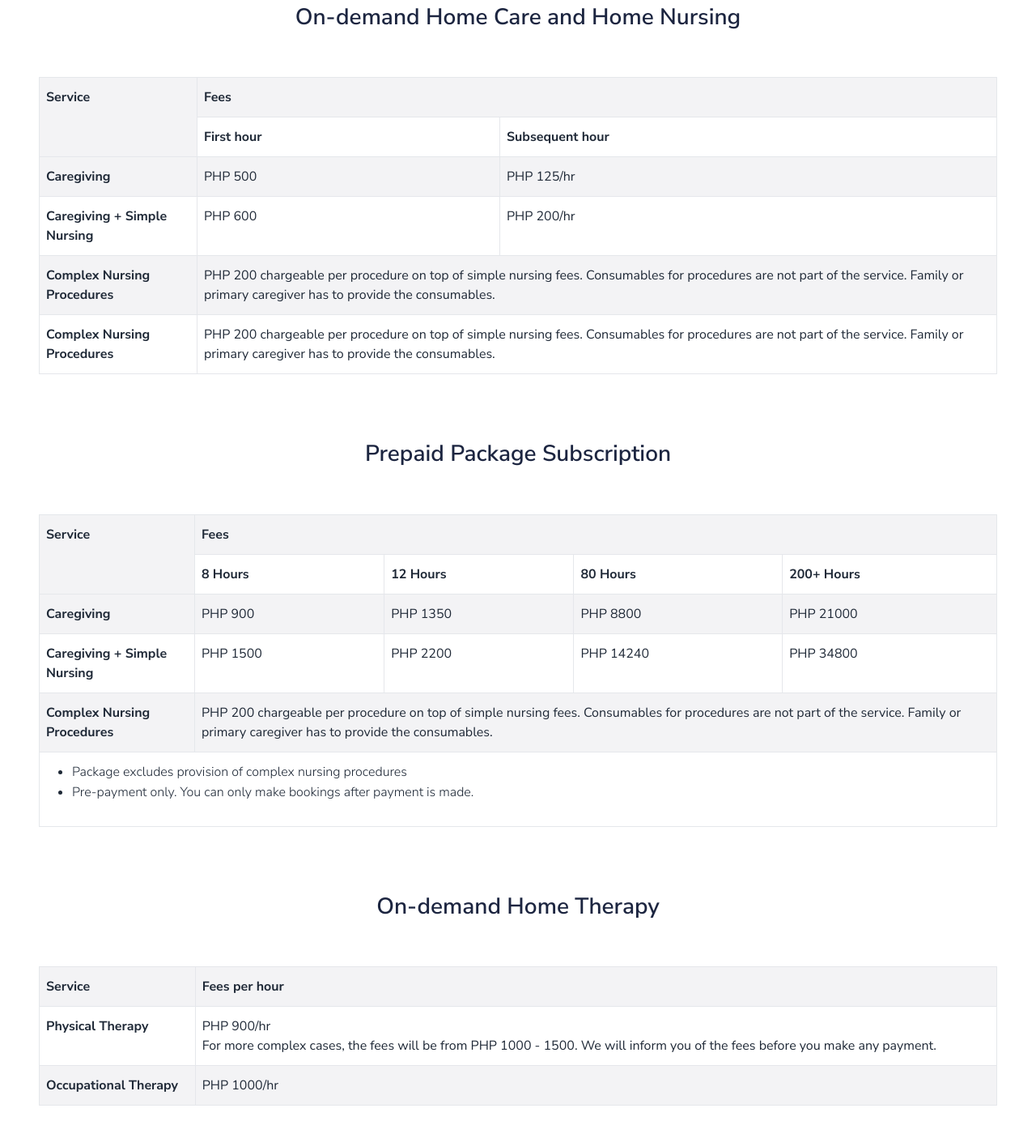
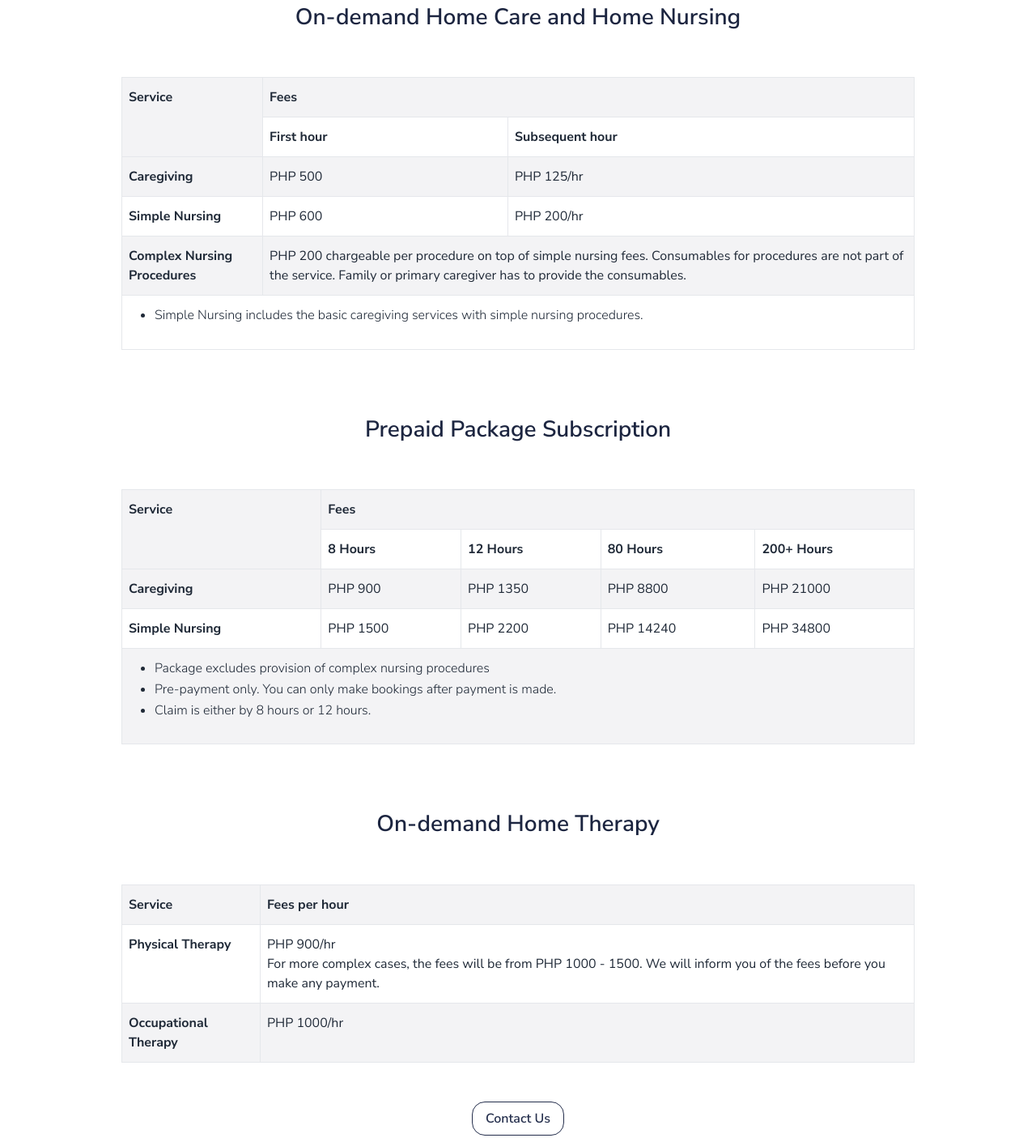
Before and after one commit to tzechong94/procare, a website: page pricing.html in a window 1280 px wide. Shown: the part 493-1898 px from the top of the page at 81% size. Drawn offline with Linux system fonts and the light colour scheme.

Commit message:
minor edits

```diff
--- a/faq.html
+++ b/faq.html
@@ -21,35 +21,17 @@
     <head>
         <meta http-equiv="Content-Type" content="text/html; charset=utf-8" />
     <!-- Primary Meta Tags -->
-<title>Procare</title>
+    <title>Procare | On-demand Care</title>
     <meta name="viewport" content="width=device-width, initial-scale=1, shrink-to-fit=no">
-<meta name="title" content="Pixel - Free Bootstrap 5 UI Kit">
-<meta name="author" content="Themesberg">
-<meta name="description" content="Open source and free Bootstrap 5 UI Kit featuring 80 UI components, 5 example pages, and a Gulp and Sass workflow.">
-<link rel="canonical" href="https://themesberg.com/product/ui-kit/pixel-free-bootstrap-5-ui-kit">
-
-<!-- Open Graph / Facebook -->
-<meta property="og:type" content="website">
-<meta property="og:url" content="https://demo.themesberg.com/pixel-bootstrap-5-ui-kit">
-<meta property="og:title" content="Pixel - Free Bootstrap 5 UI Kit">
-<meta property="og:description" content="Open source and free Bootstrap 5 UI Kit featuring 80 UI components, 5 example pages, and a Gulp and Sass workflow.">
-<meta property="og:image" content="https://themesberg.s3.us-east-2.amazonaws.com/public/products/pixel-lite/pixel-lite-preview.jpg">
-
-<!-- Twitter -->
-<meta property="twitter:card" content="summary_large_image">
-<meta property="twitter:url" content="https://demo.themesberg.com/pixel-bootstrap-5-ui-kit">
-<meta property="twitter:title" content="Pixel - Free Bootstrap 5 UI Kit">
-<meta property="twitter:description" content="Open source and free Bootstrap 5 UI Kit featuring 80 UI components, 5 example pages, and a Gulp and Sass workflow.">
-<meta property="twitter:image" content="https://themesberg.s3.us-east-2.amazonaws.com/public/products/pixel-lite/pixel-lite-preview.jpg">
+    <meta name="title" content="Procare: On-demand Home Care, Home Nursing and Home Therapy">
+    <meta name="author" content="Procare">
+    <meta name="description" content="">
 
     <!-- Favicon -->
-<link rel="apple-touch-icon" sizes="120x120" href="./assets/img/favicon/apple-touch-icon.png">
-<link rel="icon" type="image/png" sizes="32x32" href="./assets/img/favicon/favicon-32x32.png">
-<link rel="icon" type="image/png" sizes="16x16" href="./assets/img/favicon/favicon-16x16.png">
-<link rel="manifest" href="./assets/img/favicon/site.webmanifest">
-<link rel="mask-icon" href="./assets/img/favicon/safari-pinned-tab.svg" color="#ffffff">
-<meta name="msapplication-TileColor" content="#ffffff">
-<meta name="theme-color" content="#ffffff">
+    <link rel="apple-touch-icon" sizes="120x120" href="">
+    <link rel="icon" type="image/png" sizes="32x32" href="">
+    <link rel="icon" type="image/png" sizes="16x16" href="">
+    <link rel="mask-icon" href="">
 
     <!-- Fontawesome -->
     <link type="text/css" href="./vendor/@fortawesome/fontawesome-free/css/all.min.css" rel="stylesheet">
--- a/pricing.html
+++ b/pricing.html
@@ -21,35 +21,17 @@
 <head>
     <meta http-equiv="Content-Type" content="text/html; charset=utf-8" />
 <!-- Primary Meta Tags -->
-<title>Procare</title>
+<title>Procare | On-demand Care</title>
 <meta name="viewport" content="width=device-width, initial-scale=1, shrink-to-fit=no">
-<meta name="title" content="Pixel - Free Bootstrap 5 UI Kit">
-<meta name="author" content="Themesberg">
-<meta name="description" content="Open source and free Bootstrap 5 UI Kit featuring 80 UI components, 5 example pages, and a Gulp and Sass workflow.">
-<link rel="canonical" href="https://themesberg.com/product/ui-kit/pixel-free-bootstrap-5-ui-kit">
-
-<!-- Open Graph / Facebook -->
-<meta property="og:type" content="website">
-<meta property="og:url" content="https://demo.themesberg.com/pixel-bootstrap-5-ui-kit">
-<meta property="og:title" content="Pixel - Free Bootstrap 5 UI Kit">
-<meta property="og:description" content="Open source and free Bootstrap 5 UI Kit featuring 80 UI components, 5 example pages, and a Gulp and Sass workflow.">
-<meta property="og:image" content="https://themesberg.s3.us-east-2.amazonaws.com/public/products/pixel-lite/pixel-lite-preview.jpg">
-
-<!-- Twitter -->
-<meta property="twitter:card" content="summary_large_image">
-<meta property="twitter:url" content="https://demo.themesberg.com/pixel-bootstrap-5-ui-kit">
-<meta property="twitter:title" content="Pixel - Free Bootstrap 5 UI Kit">
-<meta property="twitter:description" content="Open source and free Bootstrap 5 UI Kit featuring 80 UI components, 5 example pages, and a Gulp and Sass workflow.">
-<meta property="twitter:image" content="https://themesberg.s3.us-east-2.amazonaws.com/public/products/pixel-lite/pixel-lite-preview.jpg">
+<meta name="title" content="Procare: On-demand Home Care, Home Nursing and Home Therapy">
+<meta name="author" content="Procare">
+<meta name="description" content="">
 
 <!-- Favicon -->
-<link rel="apple-touch-icon" sizes="120x120" href="./assets/img/favicon/apple-touch-icon.png">
-<link rel="icon" type="image/png" sizes="32x32" href="./assets/img/favicon/favicon-32x32.png">
-<link rel="icon" type="image/png" sizes="16x16" href="./assets/img/favicon/favicon-16x16.png">
-<link rel="manifest" href="./assets/img/favicon/site.webmanifest">
-<link rel="mask-icon" href="./assets/img/favicon/safari-pinned-tab.svg" color="#ffffff">
-<meta name="msapplication-TileColor" content="#ffffff">
-<meta name="theme-color" content="#ffffff">
+<link rel="apple-touch-icon" sizes="120x120" href="">
+<link rel="icon" type="image/png" sizes="32x32" href="">
+<link rel="icon" type="image/png" sizes="16x16" href="">
+<link rel="mask-icon" href="">
 
 <!-- Fontawesome -->
 <link type="text/css" href="./vendor/@fortawesome/fontawesome-free/css/all.min.css" rel="stylesheet">
@@ -160,41 +142,44 @@
         </div>
 
         <!--End of Title section-->
+        <div class="container">
+
         <div class="m-5">
             <div class="table-responsive-sm">
                 <table class="table table-striped table-bordered">
                     <tr>
-                        <th scope="col" id="class2" rowspan="2">Service</th>
-                        <th scope="col" id="teacher2" colspan="2">Fees</th>
+                        <th scope="col" rowspan="2">Service</th>
+                        <th scope="col" colspan="2">Fees</th>
                     </tr>
                     <tr>
-                        <th scope="row" id="firstyear2" >First hour</th>
-                        <th scope="row" id="Bolter2" headers="firstyear2 teacher2">Subsequent hour</th>
+                        <th scope="row">First hour</th>
+                        <th scope="row">Subsequent hour</th>
                     </tr>
                     <tr>
-                        <th scope="row" id="Cheetham2" headers="firstyear2 teacher2">Caregiving</th>
-                        <td headers="firstyear2 Cheetham2 males2">PHP 500</td>
-                        <td headers="firstyear2 Cheetham2 females2">PHP 125/hr</td>
+                        <th scope="row">Caregiving</th>
+                        <td>PHP 500</td>
+                        <td>PHP 125/hr</td>
                     </tr>
                     <tr>
-                        <th scope="row" id="secondyear2">Caregiving + Simple Nursing</th>
-                        <td scope="row" id="Lam2" headers="secondyear2 teacher2">PHP 600</td>
-                        <td headers="secondyear2 Lam2 males2">PHP 200/hr</td>
+                        <th scope="row">Simple Nursing</th>
+                        <td scope="row">PHP 600</td>
+                        <td>PHP 200/hr</td>
                     </tr>
                     <tr>
-                        <th scope="row" id="Crossy2" headers="secondyear2 teacher2">Complex Nursing Procedures</th>
-                        <td headers="secondyear2 Crossy2 males2" colspan="2">PHP 200 chargeable per procedure on top of
+                        <th scope="row">Complex Nursing Procedures</th>
+                        <td colspan="2">PHP 200 chargeable per procedure on top of
                             simple nursing fees. Consumables for procedures are not part of the service. Family or
                             primary caregiver has to provide the consumables.
                         </td>
                     </tr>
                     <tr>
-                        <th scope="row" id="Crossy2" headers="secondyear2 teacher2">Complex Nursing Procedures</th>
-                        <td headers="secondyear2 Crossy2 males2" colspan="2">PHP 200 chargeable per procedure on top of
-                            simple nursing fees. Consumables for procedures are not part of the service. Family or
-                            primary caregiver has to provide the consumables.
+                        <td colspan="5">
+                            <ul>
+                                <li>Simple Nursing includes the basic caregiving services with simple nursing procedures.
+                            </ul>
                         </td>
                     </tr>
+
                 </table>
             </div>
         </div>
@@ -226,25 +211,20 @@
                         <td>PHP 21000</td>
                     </tr>
                     <tr>
-                        <th scope="row">Caregiving + Simple Nursing</th>
+                        <th scope="row">Simple Nursing</th>
                         <td scope="row">PHP 1500</td>
                         <td>PHP 2200</td>
                         <td>PHP 14240</td>
                         <td>PHP 34800</td>
                     </tr>
                     <tr>
-                        <th scope="row">Complex Nursing Procedures</th>
-                        <td colspan="4">PHP 200 chargeable per procedure on top of
-                            simple nursing fees. Consumables for procedures are not part of the service. Family or
-                            primary caregiver has to provide the consumables.
-                        </td>
-                    </tr>
-                    <tr>
                         <td colspan="5">
                             <ul>
                                 <li>Package excludes provision of complex nursing procedures
-                            <br>
+                                <br>
                                 <li>Pre-payment only. You can only make bookings after payment is made.
+                                <br>
+                                <li>Claim is either by 8 hours or 12 hours.
                             </ul>
                         </td>
                     </tr>
@@ -263,20 +243,20 @@
             <div class="table-responsive-sm">
                 <table class="table table-striped table-bordered">
                     <tr>
-                        <th scope="col" id="class2" >Service</th>
-                        <th scope="col" id="teacher2">Fees per hour</th>
+                        <th scope="col">Service</th>
+                        <th scope="col">Fees per hour</th>
                     </tr>
                     <tr>
-                        <th scope="row" id="firstyear2" >Physical Therapy</th>
-                        <td scope="row" id="Bolter2" headers="firstyear2 teacher2">PHP 900/hr
+                        <th scope="row">Physical Therapy</th>
+                        <td scope="row">PHP 900/hr
                             <br>For more
                             complex cases, the fees will be from PHP 1000 - 1500. We will inform you of the
                             fees before you make any payment.
                         </td>
                     </tr>
                     <tr>
-                        <th scope="row" id="firstyear2" >Occupational Therapy</th>
-                        <td scope="row" id="Bolter2" headers="firstyear2 teacher2">PHP 1000/hr</td>
+                        <th scope="row">Occupational Therapy</th>
+                        <td scope="row">PHP 1000/hr</td>
                     </tr>
                 </table>
             </div>
@@ -286,6 +266,7 @@
                 <button class="btn btn-outline-primary btn-lg" type="button">Contact Us</button>
             </a>
         </div>
+    </div>
 
 
 
```
Also changed, not shown: index.html (+8 -26 lines), 3 other files. Lines whose indentation alone changed are shown as unchanged.
